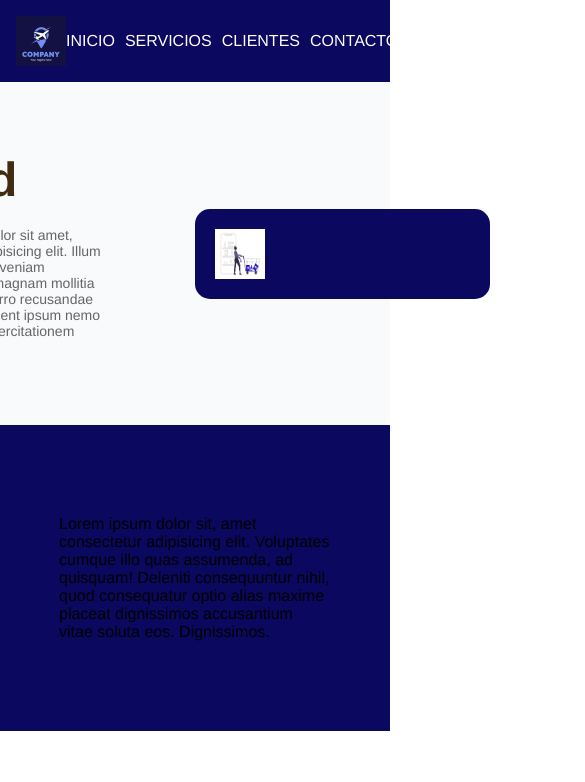
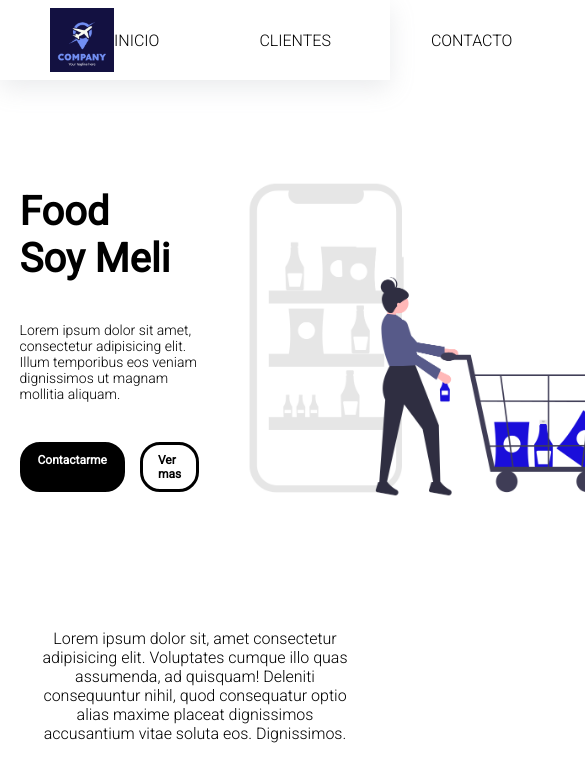
Before and after one commit to mel212333/landingPage, a plain HTML site: page index.html in a window 390 px wide. Shown: the top 782 px of the page, 585 px wide, since content can reach past the window. Drawn offline with Linux system fonts and the light colour scheme.

Commit message:
esta mejor

```diff
--- a/index.css
+++ b/index.css
@@ -1,20 +1,116 @@
+@import url("https://fonts.googleapis.com/css2?family=Roboto:ital,wght@0,300;0,400;1,100;1,400&display=swap");
+
+/* resetar */
 * {
   margin: 0;
   padding: 0;
   box-sizing: border-box;
+  font-family: "Roboto", sans-serif;
 }
-body {
-  font-family: "Franklin Gothic Medium", "Arial Narrow", Arial, sans-serif;
+/*header*/
+.header {
+  height: 80px;
+  width: 100%;
+  padding: 0px 50px;
+  box-shadow: rgba(149, 157, 165, 0.2) 0px 8px 24px;
+  display: flex;
+  align-items: center;
+  justify-content: space-between;
 }
 
-nav {
+.navbar ul {
   display: flex;
-  justify-content: space-around;
-  align-items: center;
-  background-color: rgb(11, 8, 95);
-  padding: 1rem;
+  list-style: none;
+  gap: 100px;
 }
 
+.header img {
+  height: 80%;
+}
+
+.navbar_link {
+  text-decoration: none;
+  color: black;
+  font-weight: 300;
+}
+/*main*/
+main {
+  display: flex;
+  flex-direction: column;
+  align-items: center;
+  justify-content: center;
+}
+
+/*hero*/
+#hero {
+  align-items: center;
+  display: flex;
+  padding: 70px 0px;
+  width: 90%;
+  justify-content: space-around;
+}
+
+.hero-presentation {
+  display: flex;
+  flex-direction: column;
+  justify-content: center;
+  gap: 40px;
+}
+
+.hero-presentation h1 {
+  font-weight: 700;
+  font-size: 40px;
+  display: flex;
+  flex-direction: column;
+}
+
+.hero-presentation p {
+  font-weight: 300;
+  font-size: 14px;
+  max-width: 350px;
+  color: black;
+}
+
+.button-container {
+  display: flex;
+  gap: 15px;
+}
+
+.button-container a {
+  text-decoration: none;
+  border: 3px solid black;
+  border-radius: 20px;
+  padding: 8px 15px;
+  font-size: 12px;
+  font-weight: 600;
+}
+
+.primary-btn {
+  background-color: black;
+  color: white;
+}
+
+.alt-btn {
+  background-color: white;
+  color: black;
+}
+
+.hero-img {
+  width: 475px;
+}
+
+#about {
+  display: flex;
+  align-items: center;
+  justify-content: center;
+  width: 80%;
+  max-width: 850px;
+  padding: 30px 0px;
+  font-weight: 300;
+  text-align: center;
+}
+
+/*
 ul {
   list-style: none;
   display: flex;
@@ -53,9 +149,9 @@ main {
   align-items: center;
   width: 100%;
   background-color: #f9fafb;
-}
+} */
 
-#hero {
+/* #hero {
   padding: 70px 0;
   max-width: 1200px;
   display: flex;
@@ -76,6 +172,8 @@ main {
   font-weight: 800;
   color: rgb(65, 44, 18);
   min-width: 500px;
+  background: linear-gradient(to rop, #30cfd0);
+  color: transparent;
 }
 
 .hero-info p {
@@ -114,4 +212,4 @@ main {
 #about p {
   padding: 20px;
   max-width: 80%;
-}
+} */
--- a/index.html
+++ b/index.html
@@ -2,33 +2,36 @@
 <html lang="en">
   <head>
     <meta charset="UTF-8" />
-    <title>landingPage</title>
+    <title>Landing Page</title>
     <link rel="stylesheet" href="index.css" />
+    <!-- <link rel="stylesheet" href="mediaQueries.css" /> -->
   </head>
   <body>
-    <nav>
-      <img src="./img/company.png" alt="" />
-      <ul class="nav">
-        <li class="nav__link"><a href="#">INICIO</a></li>
-        <li class="nav__link"><a href="#">SERVICIOS</a></li>
-        <li class="nav__link"><a href="#">CLIENTES</a></li>
-        <li class="nav__link"><a href="#">CONTACTO</a></li>
-      </ul>
-    </nav>
+    <header class="header">
+      <img src="./img/company.png" alt="logo de Coca" />
+      <nav class="navbar">
+        <ul>
+          <li><a class="navbar_link" href="#hero">INICIO</a></li>
+          <li><a class="navbar_link" href="#about">CLIENTES</a></li>
+          <li><a class="navbar_link" href="#contacto">CONTACTO</a></li>
+        </ul>
+      </nav>
+    </header>
+
     <main>
       <section id="hero">
-        <div class="hero-info">
-          <h1>Food</h1>
+        <div class="hero-presentation">
+          <h1>Food <span>Soy Meli</span></h1>
           <p>
             Lorem ipsum dolor sit amet, consectetur adipisicing elit. Illum
-            temporibus eos veniam dignissimos ut magnam mollitia aliquam, qui,
-            porro recusandae vero nam provident ipsum nemo quis corporis
-            exercitationem amet! Atque.
+            temporibus eos veniam dignissimos ut magnam mollitia aliquam.
           </p>
+          <div class="button-container">
+            <a href="#" class="primary-btn">Contactarme</a>
+            <a href="#" class="alt-btn">Ver mas</a>
+          </div>
         </div>
-        <div class="hero-img">
-          <img src="./img/compras.png" alt="Imagen hero" />
-        </div>
+        <img src="./img/compras.png" alt="Imagen hero" class="hero-img" />
       </section>
       <section id="about">
         <p>
```
Also changed, not shown: mediaQueries.css (added, +97 -0 lines), img/coca.png (added).
